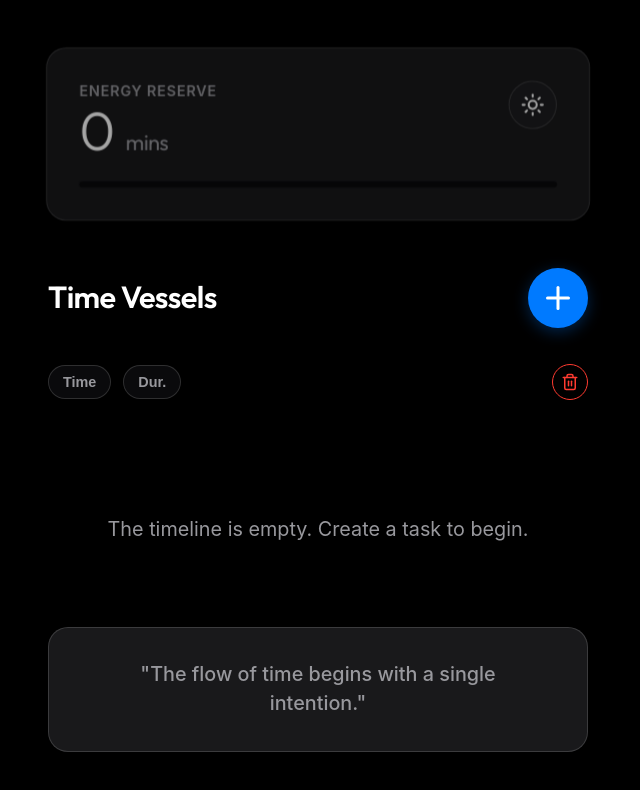
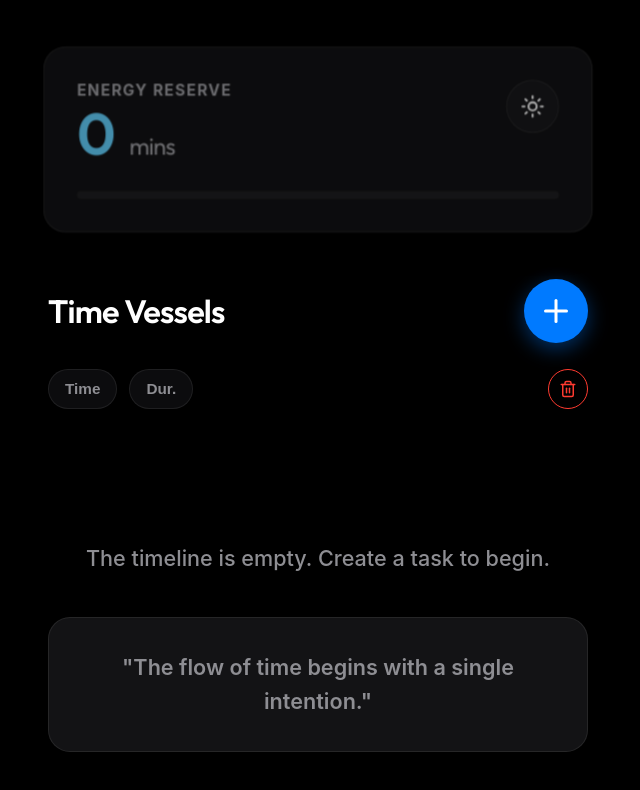
Before and after one commit to 1103896121-beep/Mana, a React (Vite) app: page / in a window 1280 px wide. Shown: the top 790 px of the page, without its empty margins (322-962 px from the left). Built offline with nearby package versions, Linux system fonts and the light colour scheme.

Commit message:
feat: implement daily data reset, deletion confirmation, and deep visual reform for dark mode

```diff
--- a/src/App.css
+++ b/src/App.css
@@ -20,30 +20,32 @@
 }
 
 .mana-label {
-  font-size: 0.8rem;
-  font-weight: 600;
-  color: var(--color-text-muted);
+  font-size: 0.85rem;
+  font-weight: 700;
+  color: var(--color-energy-label);
   text-transform: uppercase;
-  letter-spacing: 0.05em;
+  letter-spacing: 0.08em;
+  margin-bottom: 4px;
 }
 
 .mana-value {
-  font-size: 3rem;
-  font-weight: 300;
-  line-height: 1.1;
-  color: var(--color-text-header);
+  font-size: 3.2rem;
+  font-weight: 700;
+  line-height: 1;
+  color: var(--color-energy-value); /* 使用高亮主色值 */
 }
 
 .mana-unit {
-  font-size: 1.2rem;
-  color: var(--color-text-muted);
-  font-weight: 400;
+  font-size: 1.3rem;
+  color: var(--color-energy-label);
+  font-weight: 500;
+  margin-left: 4px;
 }
 
 .theme-toggle {
-  width: 48px;
-  height: 48px;
-  border-radius: 24px;
+  width: 52px;
+  height: 52px;
+  border-radius: 26px;
   border: 1px solid var(--glass-border);
   background: var(--glass-bg);
   display: flex;
@@ -55,15 +57,16 @@
 }
 
 .mana-progress-container {
-  height: 6px;
-  background: var(--color-bg-secondary);
-  border-radius: 3px;
+  height: 8px;
+  background: rgba(255, 255, 255, 0.05);
+  border-radius: 4px;
   overflow: hidden;
+  margin-top: 8px;
 }
 
 .mana-progress-bar {
   height: 100%;
-  background: var(--color-primary);
+  background: linear-gradient(90deg, var(--color-primary), var(--color-energy-value));
   box-shadow: var(--aura-mana-high);
 }
 
@@ -82,16 +85,16 @@
 }
 
 .task-list-header h2 {
-  font-size: 1.7rem;
-  font-weight: 700;
-  letter-spacing: -0.02em;
+  font-size: 1.8rem;
+  font-weight: 800;
+  letter-spacing: -0.025em;
   color: var(--color-text-header);
 }
 
 .add-task-btn {
-  width: 60px;
-  height: 60px;
-  border-radius: 30px;
+  width: 64px;
+  height: 64px;
+  border-radius: 32px;
   border: none;
   background: var(--color-primary);
   color: white;
@@ -100,7 +103,7 @@
   align-items: center;
   justify-content: center;
   transition: var(--transition-bounce);
-  box-shadow: 0 4px 15px rgba(0, 122, 255, 0.3);
+  box-shadow: 0 6px 20px rgba(0, 122, 255, 0.4);
 }
 
 .add-task-btn.active {
@@ -110,12 +113,13 @@
   box-shadow: none;
 }
 
-/* 控制栏: 排序按钮与清理按钮水平排列 */
+/* 控制栏布局优化 */
 .controls-bar {
   display: flex;
   justify-content: space-between;
   align-items: center;
   padding: 4px 0;
+  margin-top: -10px;
 }
 
 .sorting-controls {
@@ -124,13 +128,13 @@
 }
 
 .sort-btn {
-  padding: 8px 14px; /* Slight scale down for compact look */
-  border-radius: 18px;
+  padding: 10px 16px;
+  border-radius: 20px;
   background: var(--color-bg-secondary);
   border: 1px solid var(--glass-border);
   color: var(--color-text-muted);
-  font-size: 0.8rem;
-  font-weight: 600;
+  font-size: 0.85rem;
+  font-weight: 700;
   cursor: pointer;
   transition: var(--transition-smooth);
 }
@@ -142,9 +146,9 @@
 }
 
 .clear-expired-btn-mini {
-  width: 36px;
-  height: 36px;
-  border-radius: 18px;
+  width: 40px;
+  height: 40px;
+  border-radius: 20px;
   background: transparent;
   border: 1px solid #ff3b30;
   color: #ff3b30;
@@ -156,7 +160,8 @@
 }
 
 .clear-expired-btn-mini:hover {
-  background: rgba(255, 59, 48, 0.1);
+  background: rgba(255, 59, 48, 0.15);
+  box-shadow: 0 0 15px rgba(255, 59, 48, 0.2);
 }
 
 .quick-add-panel {
@@ -173,20 +178,20 @@
   border-bottom: 2px solid var(--glass-border);
   color: var(--color-text-main);
   padding: 12px 0;
-  font-size: 1.6rem;
-  font-weight: 600;
+  font-size: 1.7rem;
+  font-weight: 700;
   outline: none;
 }
 
 .duration-selector {
   display: flex;
   flex-direction: column;
-  gap: 12px;
+  gap: 14px;
 }
 
 .duration-selector label {
-  font-size: 1rem;
-  font-weight: 600;
+  font-size: 1.05rem;
+  font-weight: 700;
   color: var(--color-text-muted);
 }
 
@@ -194,10 +199,10 @@
   background: var(--color-primary);
   color: white;
   border: none;
-  padding: 22px;
+  padding: 24px;
   border-radius: var(--radius-card);
-  font-size: 1.2rem;
-  font-weight: 700;
+  font-size: 1.3rem;
+  font-weight: 800;
   cursor: pointer;
   transition: var(--transition-bounce);
 }
@@ -214,16 +219,17 @@
 }
 
 .care-prompt {
-  font-size: 1.1rem;
-  font-weight: 500;
+  font-size: 1.2rem;
+  font-weight: 600;
   color: var(--color-text-muted);
-  line-height: 1.5;
+  line-height: 1.6;
   max-width: 90%;
 }
 
 .empty-state {
-  margin-top: 80px;
+  margin-top: 100px;
   text-align: center;
   color: var(--color-text-muted);
-  font-size: 1.1rem;
+  font-size: 1.2rem;
+  font-weight: 500;
 }
--- a/src/App.tsx
+++ b/src/App.tsx
@@ -31,11 +31,9 @@ const App: React.FC = () => {
   const [sortField, setSortField] = useState<SortField>('manual');
   const [sortOrder, setSortOrder] = useState<SortOrder>('desc');
 
-  // 初始化
+  // 初始化与重置逻辑
   useEffect(() => {
-    const savedTasks = localStorage.getItem('mana_tasks_v3');
-    if (savedTasks) setTasks(JSON.parse(savedTasks));
-
+    // 基础设置加载
     const savedTheme = localStorage.getItem('mana_theme');
     if (savedTheme) {
       setTheme(savedTheme as 'dark' | 'light');
@@ -45,19 +43,33 @@ const App: React.FC = () => {
       document.body.dataset.theme = 'light';
     }
 
-    const savedStats = localStorage.getItem('mana_daily_stats_v2');
-    if (savedStats) {
-      const stats = JSON.parse(savedStats);
-      setTotalMinutesToday(stats.minutes || 0);
-      setCompletedCountToday(stats.count || 0);
+    // 检查日期重置
+    const today = new Date().toDateString();
+    const lastActiveDate = localStorage.getItem('mana_last_active_date');
+
+    if (lastActiveDate !== today) {
+      // 跨天，重置统计数据
+      setTotalMinutesToday(0);
+      setCompletedCountToday(0);
+      localStorage.setItem('mana_last_active_date', today);
+    } else {
+      const savedStats = localStorage.getItem('mana_daily_stats_v3');
+      if (savedStats) {
+        const stats = JSON.parse(savedStats);
+        setTotalMinutesToday(stats.minutes || 0);
+        setCompletedCountToday(stats.count || 0);
+      }
     }
+
+    const savedTasks = localStorage.getItem('mana_tasks_v4');
+    if (savedTasks) setTasks(JSON.parse(savedTasks));
   }, []);
 
   // 持久化
   useEffect(() => {
-    localStorage.setItem('mana_tasks_v3', JSON.stringify(tasks));
+    localStorage.setItem('mana_tasks_v4', JSON.stringify(tasks));
     localStorage.setItem('mana_theme', theme);
-    localStorage.setItem('mana_daily_stats_v2', JSON.stringify({
+    localStorage.setItem('mana_daily_stats_v3', JSON.stringify({
       minutes: totalMinutesToday,
       count: completedCountToday
     }));
@@ -80,11 +92,12 @@ const App: React.FC = () => {
     setTasks([newTask, ...tasks]);
     setNewTaskText('');
     setShowInput(false);
-    // 添加新任务时保持手动排序模式
     setSortField('manual');
   };
 
   const clearExpiredTasks = () => {
+    if (!window.confirm("Are you sure you want to clear all unfinished tasks from 7 days ago?")) return;
+
     const SEVEN_DAYS_MS = 7 * 24 * 60 * 60 * 1000;
     const now = Date.now();
     const beforeCount = tasks.length;
@@ -92,9 +105,9 @@ const App: React.FC = () => {
 
     if (filteredTasks.length < beforeCount) {
       setTasks(filteredTasks);
-      alert(`已清除 ${beforeCount - filteredTasks.length} 个 7 天前的任务。`);
+      alert(`Successfully cleared ${beforeCount - filteredTasks.length} tasks.`);
     } else {
-      alert("没有超过 7 天的未完成任务。");
+      alert("No tasks over 7 days found.");
     }
   };
 
@@ -111,7 +124,9 @@ const App: React.FC = () => {
   };
 
   const handleDelete = (id: string) => {
-    setTasks(prev => prev.filter(t => t.id !== id));
+    if (window.confirm("Confirm deletion? This will dissolve the intention bubble.")) {
+      setTasks(prev => prev.filter(t => t.id !== id));
+    }
   };
 
   // 排序处理
@@ -133,7 +148,6 @@ const App: React.FC = () => {
     }
   };
 
-  // 修复拖拽重排逻辑: 当在非手动排序模式下拖拽时，应先切换到手动模式或同步顺序
   const handleReorder = (newOrder: Task[]) => {
     setTasks(newOrder);
     if (sortField !== 'manual') {
@@ -160,6 +174,7 @@ const App: React.FC = () => {
             className="mana-progress-bar"
             initial={{ width: 0 }}
             animate={{ width: `${Math.min(100, (totalMinutesToday / 300) * 100)}%` }}
+            transition={{ type: "spring", stiffness: 50, damping: 15 }}
           />
         </div>
       </header>
@@ -177,7 +192,6 @@ const App: React.FC = () => {
           </div>
         </div>
 
-        {/* 控制栏: 排序 + 清除功能并排 */}
         <div className="controls-bar">
           <div className="sorting-controls">
             <button
--- a/src/index.css
+++ b/src/index.css
@@ -4,28 +4,31 @@
   /* iOS-inspired base scale */
   font-size: 18px;
 
-  /* iOS Dark Mode Palette (Optimized for Readability) */
+  /* iOS Dark Mode Palette (Premium Contrast) */
   --color-bg-primary: #000000;
-  --color-bg-secondary: #0a0a0c; /* Deep black-blue for contrast */
+  --color-bg-secondary: #0c0c0e;
   --color-primary: #007aff;
   --color-secondary: #5856d6;
   --color-accent: #64d2ff;
   --color-white: #ffffff;
 
-  /* 精调暗色文字颜色: 主标题纯白，副标题高亮 */
+  /* 能量看板专属颜色: 亮青色或亮蓝色，确保绝对醒目 */
+  --color-energy-label: #a2a2a7; /* 辅助文字略暗一些以突出数字 */
+  --color-energy-value: #64d2ff; /* 亮天蓝色 */
+
   --color-text-main: #ffffff;
-  --color-text-header: #ffffff; /* 确保标题绝对清晰 */
-  --color-text-muted: #98989d; /* iOS gray for secondary info */
+  --color-text-header: #ffffff;
+  --color-text-muted: #8e8e93;
 
-  /* 暗色模式下卡片背景需更深一些，且边框稍微亮起以区分 */
-  --glass-bg: rgba(30, 30, 32, 0.85);
-  --glass-border: rgba(255, 255, 255, 0.15);
-  --glass-shadow: 0 4px 20px rgba(0, 0, 0, 0.6);
-  --glass-blur: blur(30px);
+  /* 深色模式下的气泡: 移除白色感，使用深邃半透明 */
+  --glass-bg: rgba(28, 28, 30, 0.7);
+  --glass-border: rgba(255, 255, 255, 0.08);
+  --glass-shadow: 0 8px 32px rgba(0, 0, 0, 0.8);
+  --glass-blur: blur(25px);
 
   /* Aura & Glow Effects */
   --aura-mana-low: 0 0 15px rgba(255, 59, 48, 0.2);
-  --aura-mana-high: 0 0 30px rgba(0, 122, 255, 0.4);
+  --aura-mana-high: 0 0 35px rgba(0, 122, 255, 0.45);
 
   /* Spacing & Sizing */
   --spacing-xs: 8px;
@@ -34,7 +37,7 @@
   --spacing-lg: 32px;
   --spacing-xl: 48px;
   --radius-bubble: 28px;
-  --radius-card: 20px;
+  --radius-card: 22px;
 
   --transition-smooth: all 0.3s cubic-bezier(0.25, 0.1, 0.25, 1);
   --transition-bounce: all 0.5s cubic-bezier(0.175, 0.885, 0.32, 1.275);
@@ -43,12 +46,14 @@
 [data-theme='light'] {
   --color-bg-primary: #f2f2f7;
   --color-bg-secondary: #ffffff;
+  --color-energy-label: #8e8e93;
+  --color-energy-value: #007aff;
   --color-text-main: #000000;
   --color-text-header: #000000;
   --color-text-muted: #8e8e93;
-  --glass-bg: rgba(255, 255, 255, 0.8);
-  --glass-border: rgba(0, 0, 0, 0.08);
-  --glass-shadow: 0 4px 16px rgba(0, 0, 0, 0.05);
+  --glass-bg: rgba(255, 255, 255, 0.85);
+  --glass-border: rgba(0, 0, 0, 0.06);
+  --glass-shadow: 0 8px 25px rgba(0, 0, 0, 0.08);
   --aura-mana-high: 0 10px 25px rgba(0, 122, 255, 0.2);
 }
 
@@ -65,16 +70,14 @@ body {
   color: var(--color-text-main);
   min-height: 100vh;
   overflow-x: hidden;
-  line-height: 1.4;
   -webkit-font-smoothing: antialiased;
   transition: background-color 0.5s ease, color 0.5s ease;
 }
 
 h1, h2, h3, h4, .mana-font {
   font-family: 'Outfit', -apple-system, system-ui, sans-serif;
-  letter-spacing: -0.01em;
-  font-weight: 600;
-  color: var(--color-text-header);
+  letter-spacing: -0.015em;
+  font-weight: 700;
 }
 
 .app-container {
@@ -98,11 +101,11 @@ h1, h2, h3, h4, .mana-font {
 }
 
 @keyframes aura-pulse {
-  0% { transform: scale(1); opacity: 0.6; }
-  50% { transform: scale(1.03); opacity: 0.8; }
-  100% { transform: scale(1); opacity: 0.6; }
+  0% { transform: scale(1); opacity: 0.5; }
+  50% { transform: scale(1.02); opacity: 0.7; }
+  100% { transform: scale(1); opacity: 0.5; }
 }
 
 .aura-float {
-  animation: aura-pulse 3s infinite ease-in-out;
+  animation: aura-pulse 4s infinite ease-in-out;
 }
```
